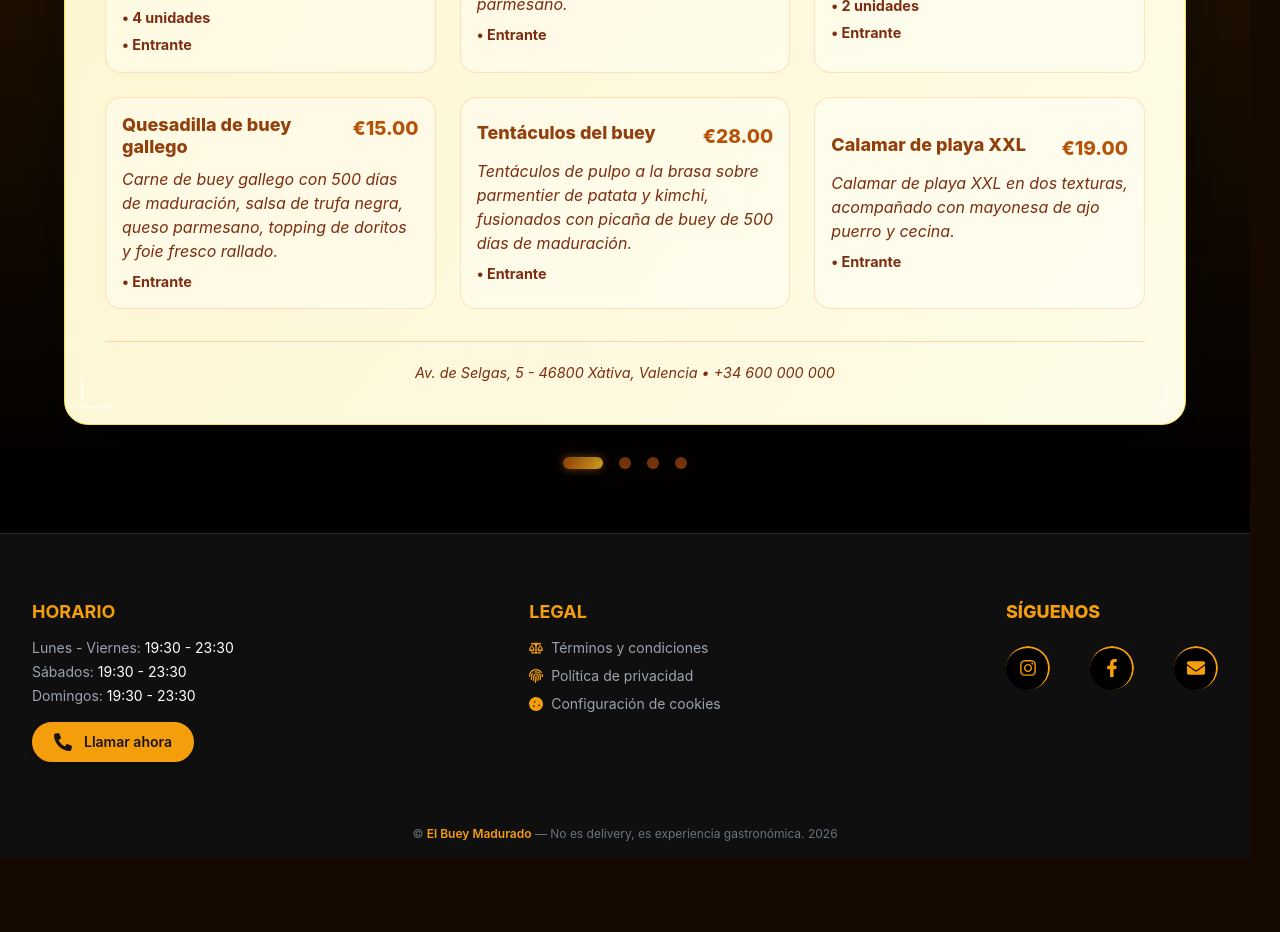
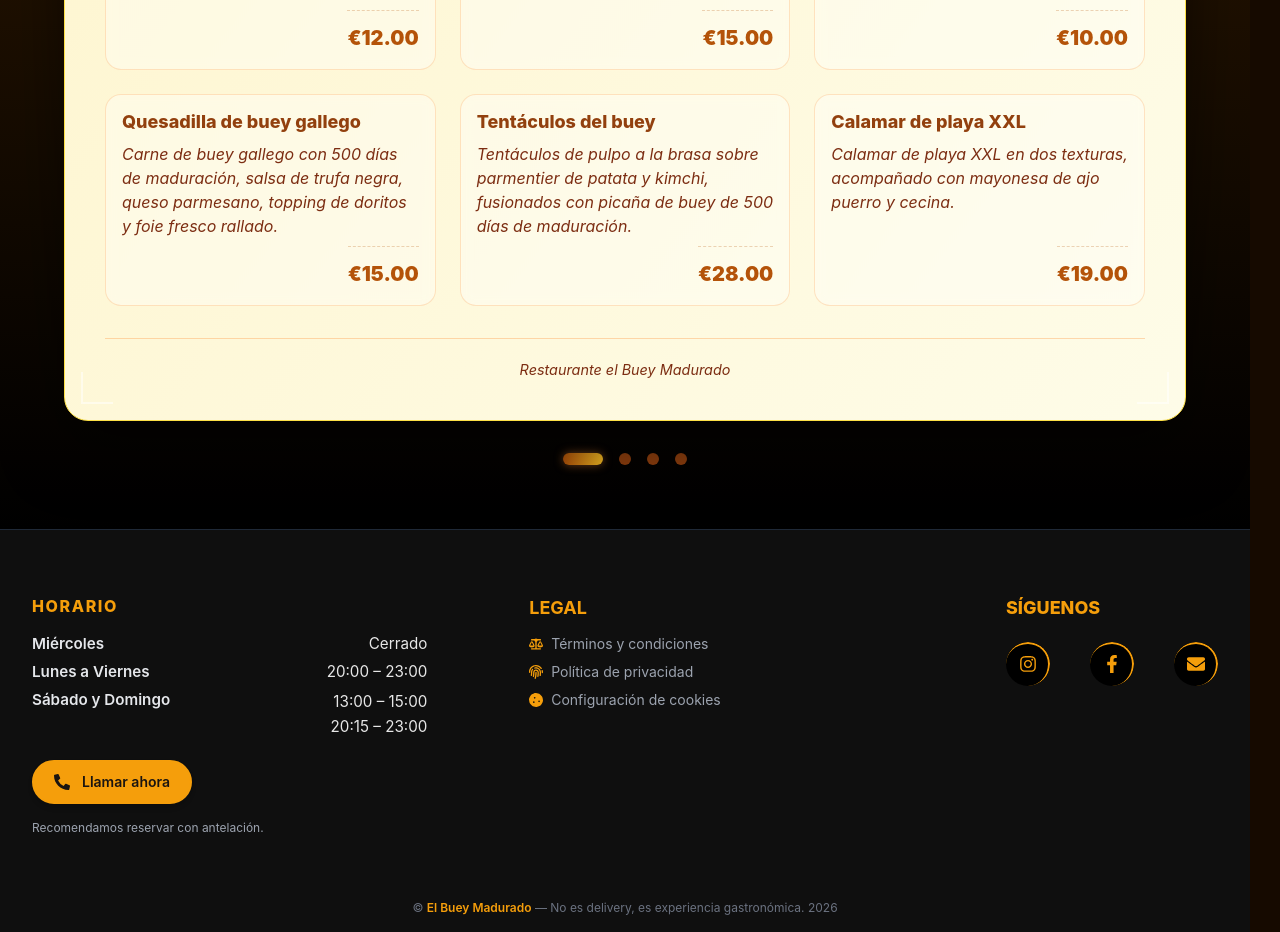
Before and after one commit to Michael-Alejandro/ElBueyMadurado, a Next.js app: page /carta in a window 1280 px wide. Shown: the part 1320-2252 px from the top of the page. Before the commit the page ends 2178 px from the top, so only its background shows below. Built offline with nearby package versions, Linux system fonts and the light colour scheme.

Commit message:
Project update

```diff
--- a/src/app/carta/carta.css
+++ b/src/app/carta/carta.css
@@ -530,6 +530,32 @@
   gap: 0.5rem;
 }
 
+/* Mantener estructura y permitir empujar el precio al fondo */
+.carta-product-info {
+  display: flex;
+  flex-direction: column;
+  gap: 0.5rem;
+  height: 100%;
+}
+
+/* Precio abajo a la derecha */
+.carta-product-price-bottom {
+  margin-top: auto;      /* empuja el precio al final */
+  align-self: flex-end;  /* lo alinea a la derecha */
+  font-size: 1.1rem;
+  font-weight: 900;
+  color: #b45309;
+  padding-top: 0.75rem;
+  border-top: 1px dashed rgba(180, 83, 9, 0.25);
+}
+
+@media (min-width: 768px) {
+  .carta-product-price-bottom {
+    font-size: 1.25rem;
+  }
+}
+
+
 .carta-product-header {
   display: flex;
   align-items: flex-start;
@@ -560,19 +586,6 @@
   }
 }
 
-.carta-product-price {
-  font-size: 1.05rem;
-  font-weight: 800;
-  color: #b45309;
-  white-space: nowrap;
-  flex-shrink: 0;
-}
-
-@media (min-width: 768px) {
-  .carta-product-price {
-    font-size: 1.2rem;
-  }
-}
 
 .carta-product-description {
   font-size: 0.9rem;
--- a/src/app/carta/page.tsx
+++ b/src/app/carta/page.tsx
@@ -101,25 +101,15 @@ export default function CartaPage() {
                 <div className="carta-product-info">
                   <div className="carta-product-header">
                     <h3 className="carta-product-name">{producto.nombre}</h3>
-                    <span className="carta-product-price">
-                      €{producto.precio.toFixed(2)}
-                    </span>
                   </div>
 
                   <p className="carta-product-description">
                     {producto.descripcion}
                   </p>
 
-                  <div className="carta-product-details">
-                    {producto.detalle && (
-                      <p className="carta-detail-item">• {producto.detalle}</p>
-                    )}
-                    {producto.incluye && (
-                      <p className="carta-detail-item">• {producto.incluye}</p>
-                    )}
-                    {producto.tipo && (
-                      <p className="carta-detail-item">• {producto.tipo}</p>
-                    )}
+                  {/* Precio abajo a la derecha */}
+                  <div className="carta-product-price-bottom">
+                    €{producto.precio.toFixed(2)}
                   </div>
                 </div>
               </button>
@@ -133,7 +123,7 @@ export default function CartaPage() {
 
         <div className="carta-footer">
           <p className="carta-footer-text">
-            Av. de Selgas, 5 - 46800 Xàtiva, Valencia • +34 600 000 000
+            Restaurante el Buey Madurado
           </p>
         </div>
       </div>
@@ -171,7 +161,11 @@ export default function CartaPage() {
           <div className="carta-wrapper" ref={cartaWrapperRef}>
             <div className="carta-page-wrapper">
               <div className="carta-page carta-page-bottom">
-                {renderCartaContent(nextCategoria, nextTitulo, nextProductosFiltrados)}
+                {renderCartaContent(
+                  nextCategoria,
+                  nextTitulo,
+                  nextProductosFiltrados
+                )}
               </div>
 
               <div
@@ -183,7 +177,11 @@ export default function CartaPage() {
                     : ''
                 }`}
               >
-                {renderCartaContent(activeCategoria, activoTitulo, productosFiltrados)}
+                {renderCartaContent(
+                  activeCategoria,
+                  activoTitulo,
+                  productosFiltrados
+                )}
               </div>
             </div>
           </div>
@@ -205,7 +203,7 @@ export default function CartaPage() {
           </div>
         </div>
 
-        {/* MODAL */}
+        {/* MODAL
         {productoSeleccionado && (
           <div className="carta-modal-overlay" onClick={handleCerrarProducto}>
             <div className="carta-modal" onClick={(e) => e.stopPropagation()}>
@@ -249,43 +247,6 @@ export default function CartaPage() {
                     </p>
                   </div>
 
-                  {(productoSeleccionado.detalle ||
-                    productoSeleccionado.incluye ||
-                    productoSeleccionado.tipo) && (
-                    <div className="carta-modal-details-box">
-                      {productoSeleccionado.detalle && (
-                        <div>
-                          <span className="carta-modal-details-label">
-                            INFORMACIÓN
-                          </span>
-                          <p className="carta-modal-details-text">
-                            {productoSeleccionado.detalle}
-                          </p>
-                        </div>
-                      )}
-
-                      {productoSeleccionado.incluye && (
-                        <div>
-                          <span className="carta-modal-details-label">
-                            INCLUYE
-                          </span>
-                          <p className="carta-modal-details-text">
-                            {productoSeleccionado.incluye}
-                          </p>
-                        </div>
-                      )}
-
-                      {productoSeleccionado.tipo && (
-                        <div>
-                          <span className="carta-modal-details-label">TIPO</span>
-                          <p className="carta-modal-details-text">
-                            {productoSeleccionado.tipo}
-                          </p>
-                        </div>
-                      )}
-                    </div>
-                  )}
-
                   <button
                     onClick={handleCerrarProducto}
                     className="carta-modal-button"
@@ -296,7 +257,7 @@ export default function CartaPage() {
               </div>
             </div>
           </div>
-        )}
+        )} */}
       </section>
     </>
   );
--- a/src/app/contacto/page.tsx
+++ b/src/app/contacto/page.tsx
@@ -4,6 +4,7 @@
 import { useEffect } from 'react';
 import HeroSectionHome from '@/components/Home/HeroSectionHome';
 import ContactSection from '@/components/Home/ContactSection';
+import Marquee from '@/components/Home/Marquee';
 
 export default function ContactoPage() {
   useEffect(() => {
@@ -19,6 +20,7 @@ export default function ContactoPage() {
   return (
     <>
       <HeroSectionHome />
+      <Marquee />
       <ContactSection />
     </>
   );
--- a/src/app/globals.css
+++ b/src/app/globals.css
@@ -37,3 +37,45 @@ body {
 .fade-in {
   animation: fadeIn 0.3s ease-in-out;
 }
+
+
+.marquee-section {
+  width: 100%;
+  overflow: hidden;
+  background: linear-gradient(to right, #000, #1a0c00, #000);
+  padding: 1.1rem 0;
+}
+
+.marquee {
+  width: 100%;
+  overflow: hidden;
+}
+
+.marquee-track {
+  display: flex;
+  width: max-content;
+  animation: marqueeMove 15s linear infinite;
+}
+
+.marquee-track span {
+  white-space: nowrap;
+  font-size: clamp(1rem, 2.2vw, 1.7rem);
+  font-weight: 900;
+  text-transform: uppercase;
+  letter-spacing: 2px;
+  padding-right: 3rem;
+
+  background: linear-gradient(90deg, #fbbf24, #f59e0b, #fbbf24);
+  -webkit-background-clip: text;
+  background-clip: text;
+  color: transparent;
+}
+
+@keyframes marqueeMove {
+  0% {
+    transform: translateX(0%);
+  }
+  100% {
+    transform: translateX(-50%);
+  }
+}
--- a/src/app/page.tsx
+++ b/src/app/page.tsx
@@ -3,11 +3,13 @@
 
 import HeroSectionHome from '@/components/Home/HeroSectionHome';
 import ContactSection from '@/components/Home/ContactSection';
+import Marquee from '@/components/Home/Marquee';
 
 export default function Home() {
   return (
     <>
       <HeroSectionHome />
+      <Marquee />
       <ContactSection />
     </>
   );
--- a/src/components/Footer/FooterHorario.tsx
+++ b/src/components/Footer/FooterHorario.tsx
@@ -4,25 +4,59 @@ import { FaPhoneAlt } from "react-icons/fa";
 export default function FooterHorario() {
   return (
     <div className="text-center md:text-left">
-      <h3 className="text-amber-500 font-bold text-lg mb-3 uppercase">Horario</h3>
-      <ul className="space-y-1 text-sm">
-        <li>Lunes - Viernes: <span className="text-white">19:30 - 23:30</span></li>
-        <li>Sábados: <span className="text-white">19:30 - 23:30</span></li>
-        <li>Domingos: <span className="text-white">19:30 - 23:30</span></li>
+      {/* TÍTULO */}
+      <h3 className="text-amber-500 font-extrabold tracking-widest text-sm md:text-base uppercase mb-4">
+        Horario
+      </h3>
+
+      {/* LISTA DE HORARIOS */}
+      <ul className="space-y-2 text-sm md:text-[0.95rem] text-gray-300">
+        <li className="flex flex-col md:flex-row md:items-center md:justify-between gap-1">
+          <span className="font-semibold text-gray-200">Miércoles</span>
+          <span className="text-white/90">Cerrado</span>
+        </li>
+
+        <li className="flex flex-col md:flex-row md:items-center md:justify-between gap-1">
+          <span className="font-semibold text-gray-200">Lunes a Viernes</span>
+          <span className="text-white/90">20:00 – 23:00</span>
+        </li>
+
+        <li className="flex flex-col md:flex-row md:items-start md:justify-between gap-1">
+          <span className="font-semibold text-gray-200">Sábado y Domingo</span>
+          <span className="text-white/90 md:text-right leading-relaxed">
+            13:00 – 15:00
+            <br />
+            20:15 – 23:00
+          </span>
+        </li>
       </ul>
 
-      <div className="mt-4 flex justify-center md:justify-start">
+      {/* BOTÓN LLAMADA */}
+      <div className="mt-5 flex justify-center md:justify-start">
         <a
           href="tel:+34670775786"
-          aria-label="Llamar ahora"
-          className="inline-flex items-center px-5 py-2 rounded-full font-semibold bg-amber-500 text-[#1a1410]
-      hover:bg-[#1a1410] hover:text-amber-500 border-2 border-amber-500
-      transform hover:scale-105 transition-all duration-300 text-sm shadow-md"
+          aria-label="Llamar al restaurante"
+          className="
+            inline-flex items-center gap-3
+            px-5 py-2.5 rounded-full
+            font-semibold text-sm
+            bg-amber-500 text-[#1a1410]
+            border-2 border-amber-500
+            shadow-md
+            transition-all duration-300
+            hover:bg-[#1a1410] hover:text-amber-500
+            hover:scale-105
+          "
         >
-          <FaPhoneAlt className="mr-3 text-lg" />
+          <FaPhoneAlt className="text-base" />
           Llamar ahora
         </a>
       </div>
+
+      {/* NOTA */}
+      <p className="mt-4 text-xs text-gray-400">
+        Recomendamos reservar con antelación.
+      </p>
     </div>
   );
 }
--- /dev/null
+++ b/src/components/Home/Marquee.tsx
@@ -0,0 +1,25 @@
+// components/Home/Marquee.tsx
+'use client';
+
+export default function Marquee() {
+  return (
+    <section className="marquee-section" aria-label="Marquee">
+      <div className="marquee">
+        <div className="marquee-track">
+          <span>
+            ✨ TARTA DEL MES ✨
+            🍰 Tarta de queso con dulce de leche
+            Suave, cremosa y adictiva
+            👉 No te la pierdas
+          </span>
+          <span>
+            ✨ TARTA DEL MES ✨
+            🍰 Tarta de queso con dulce de leche
+            Suave, cremosa y adictiva
+            👉 No te la pierdas
+          </span>
+        </div>
+      </div>
+    </section>
+  );
+}
```
Also changed, not shown: src/components/Home/ContactSection.tsx (+7 -25 lines), src/components/Home/HeroSectionHome.tsx (+7 -15 lines), src/components/Navbar/Navbar.tsx (+0 -10 lines), 1 other file (tests, documents, lock files or other folders).
